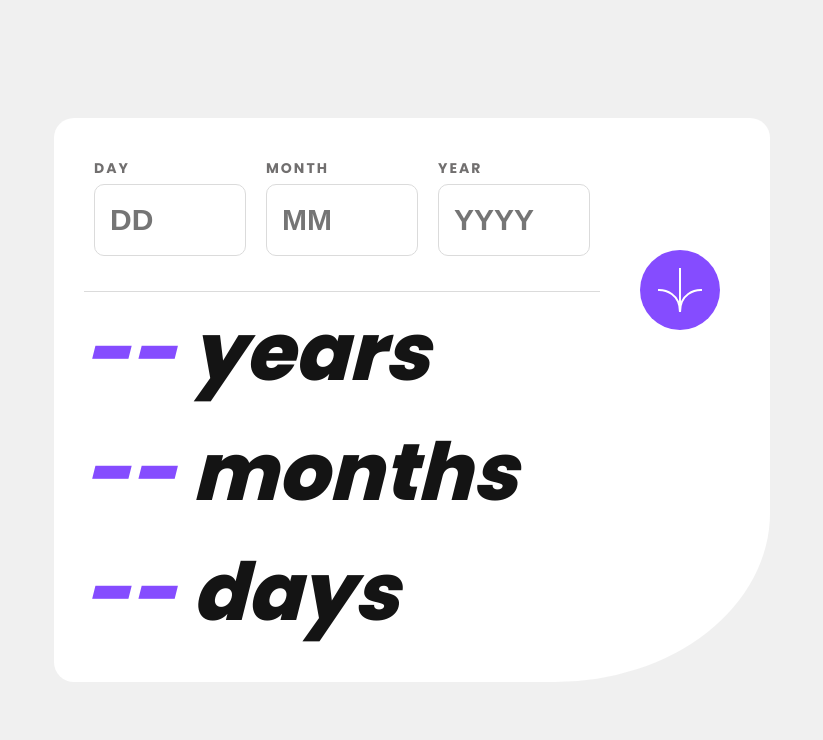
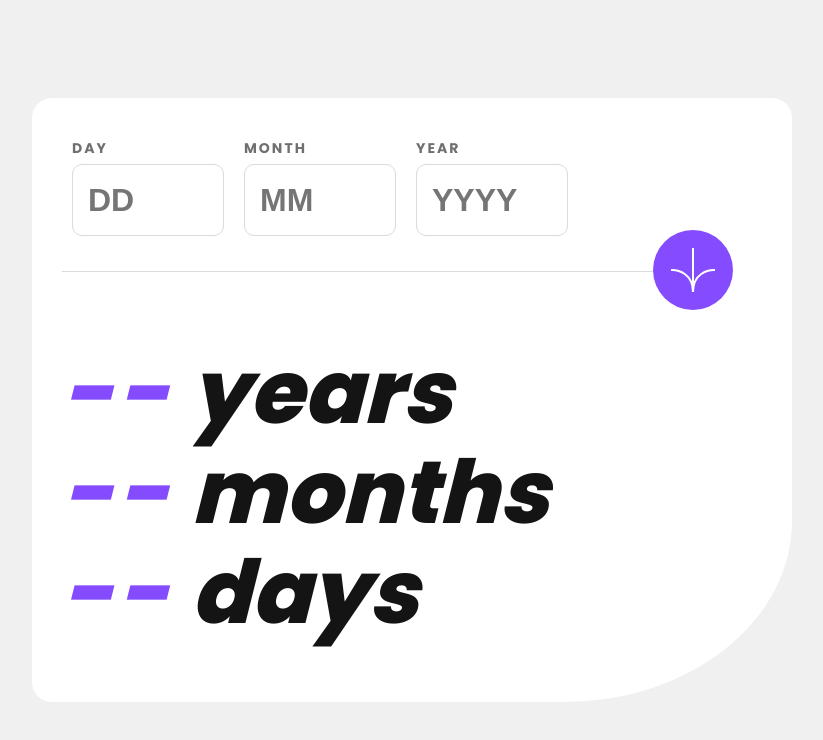
Before and after one commit to Sanjoymajee/age-calculator-app, a React (Vite) app: page / in a window 1280 px wide. Shown: the top 740 px of the page, without its empty margins (228-1051 px from the left). Built offline with nearby package versions, Linux system fonts and the light colour scheme.

Commit message:
correct errors and styling

```diff
--- a/src/components/Calculator.tsx
+++ b/src/components/Calculator.tsx
@@ -8,7 +8,9 @@ interface Age {
 }
 
 export default function Calculator() {
+  let isError = false;
   const changeAge = () => {
+    setAge({ day: -1, month: -1, year: -1 });
     setError(false);
     setDateError("");
     setMonthError("");
@@ -16,17 +18,9 @@ export default function Calculator() {
     const dayElement = document.getElementById("day") as HTMLInputElement;
     const monthElement = document.getElementById("month") as HTMLInputElement;
     const yearElement = document.getElementById("year") as HTMLInputElement;
-    if (
-      dayElement.value === "" ||
-      monthElement.value === "" ||
-      yearElement.value === ""
-    ) {
-      setError(true);
-      setDateError("This field is required");
-      setMonthError("This field is required");
-      setYearError("This field is required");
-      return;
-    }
+    if (dayElement.value === "") setDateError("This field is required");
+    if (monthElement.value === "") setMonthError("This field is required");
+    if (yearElement.value === "") setYearError("This field is required");
     const day = parseInt(dayElement.value);
     const month = parseInt(monthElement.value);
     const year = parseInt(yearElement.value);
@@ -36,15 +30,21 @@ export default function Calculator() {
       birthdate.getMonth() !== month - 1 ||
       birthdate.getFullYear() !== year
     ) {
-      setError(true);
+      isError = true;
       setDateError("Must be a valid date");
-      return;
     }
     const currentDate = new Date();
-    const timeDiff = (currentDate.getTime() - birthdate.getTime());
-    if(timeDiff < 0) {
-      setError(true);
-      setDateError("Must be a valid date");
+    const timeDiff = currentDate.getTime() - birthdate.getTime();
+    if (timeDiff < 0) {
+      isError = true;
+      setYearError("Must be in the past");
+    }
+    if (month > 12 || month < 1) {
+      isError = true;
+      setMonthError("Must be a valid month");
+    }
+    if (isError) {
+      setError(true)
       return;
     }
     const remainingYears = Math.floor(timeDiff / (1000 * 3600 * 24 * 365));
@@ -56,12 +56,12 @@ export default function Calculator() {
         remainingMonths) *
         30
     );
-    const age: Age = {
+    const newAge: Age = {
       day: remainingDays,
       month: remainingMonths,
       year: remainingYears,
     };
-    setAge(age);
+    setAge(newAge);
   };
 
   const disableErrors = () => {
@@ -69,19 +69,20 @@ export default function Calculator() {
     setDateError("");
     setMonthError("");
     setYearError("");
-  }
+  };
   const [age, setAge] = useState<Age>({ day: -1, month: -1, year: -1 });
   const [error, setError] = useState(false);
   const [dateError, setDateError] = useState("");
   const [monthError, setMonthError] = useState("");
   const [yearError, setYearError] = useState("");
-  console.log(error);
   return (
     <div className="calculator">
       <div className="__card">
         <div className="__inputs">
           <div className="__inputs_container">
-            <label htmlFor="day"><p className={error ? "error_label" : ""}>Day</p></label>
+            <label htmlFor="day">
+              <p className={error ? "error_label" : ""}>Day</p>
+            </label>
             <input
               type="number"
               inputMode="numeric"
@@ -96,7 +97,9 @@ export default function Calculator() {
             <div className="__error">{dateError}</div>
           </div>
           <div className="__inputs_container">
-            <label htmlFor="month"><p className={error ? "error_label" : ""}>Month</p></label>
+            <label htmlFor="month">
+              <p className={error ? "error_label" : ""}>Month</p>
+            </label>
             <input
               type="number"
               inputMode="numeric"
@@ -111,7 +114,9 @@ export default function Calculator() {
             <div className="__error">{monthError}</div>
           </div>
           <div className="__inputs_container">
-            <label htmlFor="year"><p className={error ? "error_label" : ""}>Year</p></label>
+            <label htmlFor="year">
+              <p className={error ? "error_label" : ""}>Year</p>
+            </label>
             <input
               type="number"
               inputMode="numeric"
--- a/src/styles/Calculator.css
+++ b/src/styles/Calculator.css
@@ -15,7 +15,7 @@ p {
 
 .__error {
   margin-top: 5px;
-  font-size: 12px;
+  font-size: 14px;
   color: hsl(0, 100%, 67%);
 }
 
@@ -35,11 +35,13 @@ p {
 .__card {
   display: grid;
   grid-template-areas:
-    "input button"
-    "output button";
+      "input"
+      "button"
+      "output";
   background-color: hsl(0, 0%, 100%);
   padding: 30px;
   border-radius: 20px 20px 30% 20px;
+  width: 700px;
 }
 
 .__inputs {
@@ -71,7 +73,7 @@ p {
 .__inputs input {
   height: 40px;
   width: 120px;
-  font-size: 30px;
+  font-size: 32px;
   background-color: #fff;
   padding: 15px;
   border-radius: 10px;
@@ -103,6 +105,7 @@ p {
   color: hsl(0, 0%, 100%);
   margin: 0 0 0 10px;
   grid-area: button;
+  height: 50px;
 }
 
 .__button button {
@@ -113,8 +116,8 @@ p {
   background-color: hsl(259, 100%, 65%);
   position: relative;
   transition: all 0.3s ease-in-out;
-  bottom: 110px;
-  right: 20px;
+  bottom: 55%;
+  left: 40%;
 }
 
 .__button button img {
@@ -137,14 +140,23 @@ p {
   align-items: flex-start;
   color: hsl(0, 0%, 8%);
   grid-area: output;
-  font-size: 80px;
+  font-size: 88px;
   font-weight: 800;
   font-style: italic;
   text-transform: lowercase;
+  margin: 25px 0;
+  position: relative;
+  bottom: 20px;
+}
+
+.__outputs p {
+  margin: 0;
+  height: 100px;
 }
 
 .__outputs p span {
   color: hsl(259, 100%, 65%);
+  letter-spacing: 5px;
 }
 
 .error_label {
@@ -157,11 +169,6 @@ p {
 
 @media screen and (max-width: 770px) {
   .__card {
-    grid-template-areas:
-      "input"
-      "button"
-      "output";
-
     width: 300px;
     padding: 15px;
     border-radius: 20px 20px 20% 20px;
@@ -198,12 +205,18 @@ p {
     position: relative;
     bottom: 30px;
     font-size: 50px;
+    margin: 0;
+  }
+
+  .__outputs p {
+    height: 50px;
   }
 
   .__button button {
     height: 60px;
     width: 60px;
-    bottom: 50px;
+    bottom: 90%;
+    left: 0%;
   }
 
   .__button button img {
```
